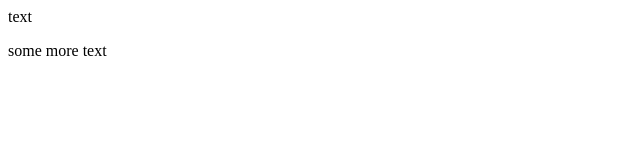
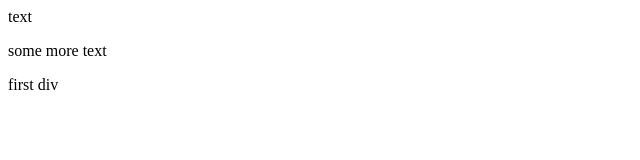
Before and after one commit to N3dSt4rk/git-remote-test, a plain HTML site: page index.html in a window 1280 px wide. Shown: the full height of the page, 0-640 px from the left. Drawn offline with Linux system fonts and the light colour scheme.

Commit message:
added first div

```diff
--- a/index.html
+++ b/index.html
@@ -1,2 +1,3 @@
 <p>text</p>
 <p>some more text</p>
+<div>first div</div>
```
